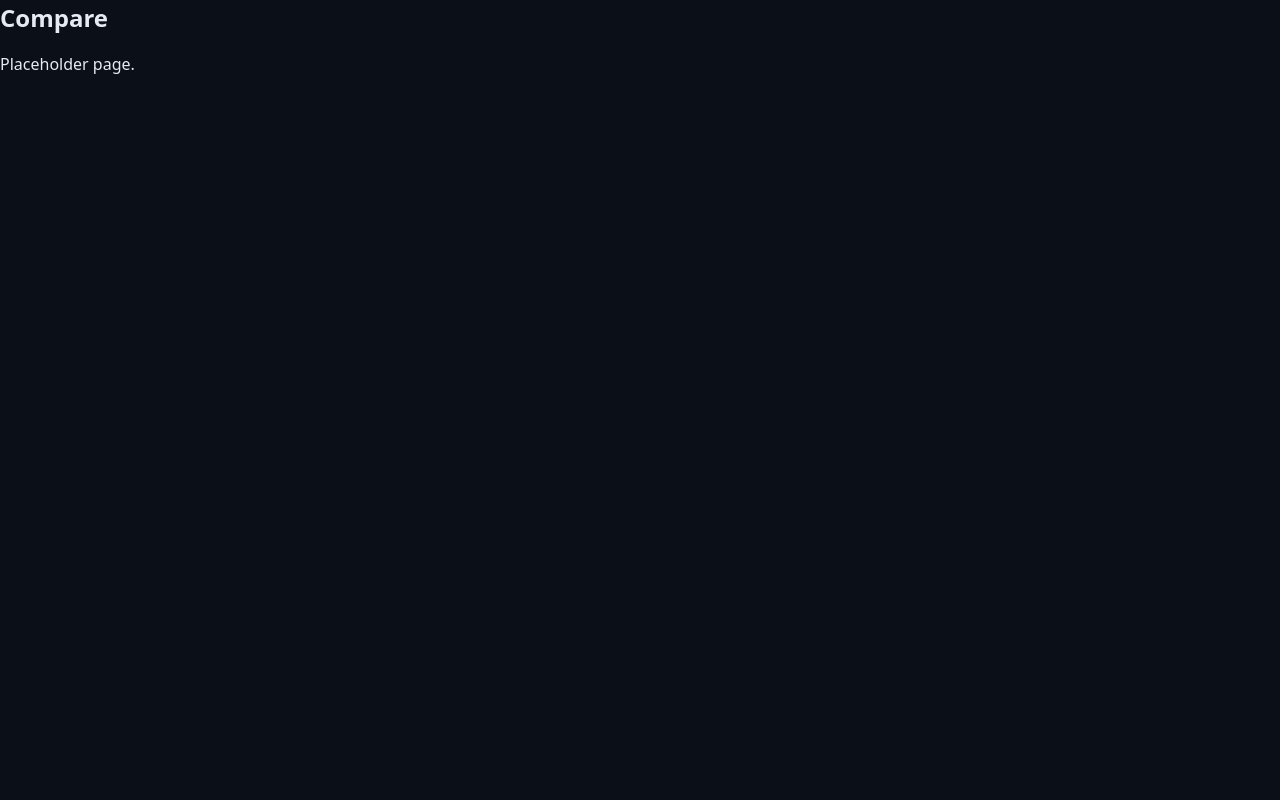
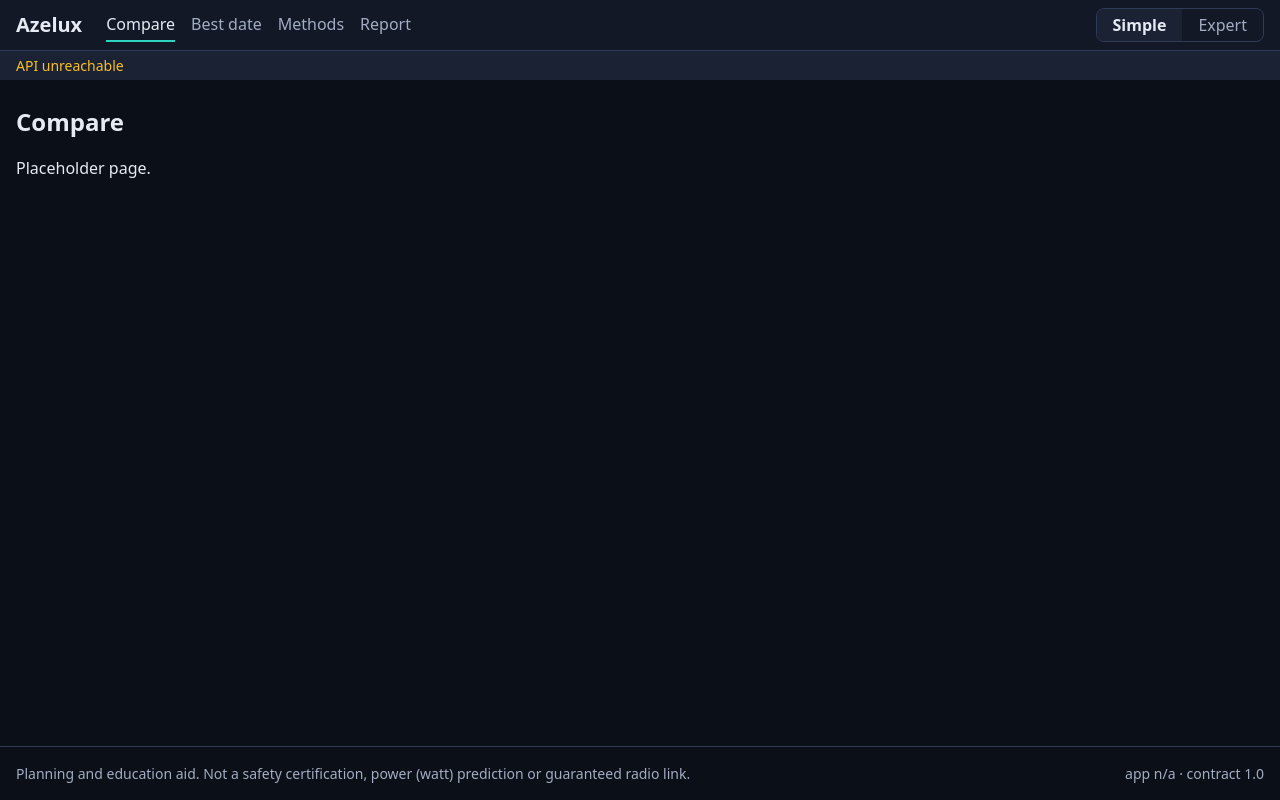
Before and after one commit to Moksh1112/Lunar_Landing_Site_Date_Comparator, a React (Vite) app in the folder frontend/: page / in a window 1280 px wide. Built offline with nearby package versions, Linux system fonts and the light colour scheme; no server answers.

Commit message:
feat(fe): add app shell, synthetic banner and expert toggle (S0.9)

```diff
--- /dev/null
+++ b/frontend/src/app/AppShell.module.css
@@ -0,0 +1,31 @@
+.shell { min-height: 100vh; display: flex; flex-direction: column; }
+.banner {
+  background: var(--color-synthetic-bg);
+  color: var(--color-synthetic);
+  padding: var(--space-2) var(--space-3);
+  display: flex; flex-wrap: wrap; gap: var(--space-2); align-items: center;
+  border-bottom: 1px solid var(--color-synthetic);
+  font-size: var(--text-sm);
+}
+.variant { margin-left: auto; font-size: var(--text-sm); }
+.variant select { background: var(--color-surface); border: 1px solid var(--color-border); border-radius: var(--radius-sm); padding: var(--space-1); }
+.header {
+  display: flex; flex-wrap: wrap; align-items: center; gap: var(--space-4);
+  padding: var(--space-2) var(--space-3);
+  background: var(--color-surface); border-bottom: 1px solid var(--color-border);
+}
+.brand { font-weight: 700; font-size: var(--text-lg); }
+.header nav { display: flex; gap: var(--space-3); flex: 1; flex-wrap: wrap; }
+.link { color: var(--color-text-muted); text-decoration: none; padding: var(--space-1) 0; border-bottom: 2px solid transparent; }
+.link:hover { color: var(--color-text); }
+.link[aria-current="page"] { color: var(--color-text); border-bottom-color: var(--color-a); }
+.toggle { display: inline-flex; border: 1px solid var(--color-border); border-radius: var(--radius-md); overflow: hidden; }
+.toggle button { background: transparent; border: 0; padding: var(--space-1) var(--space-3); cursor: pointer; color: var(--color-text-muted); }
+.toggle button[aria-pressed="true"] { background: var(--color-surface-2); color: var(--color-text); font-weight: 600; }
+.notice { padding: var(--space-1) var(--space-3); font-size: var(--text-sm); color: var(--color-amber); background: var(--color-surface-2); }
+.outlet { flex: 1; padding: var(--space-4) var(--space-3); }
+.footer {
+  display: flex; flex-wrap: wrap; justify-content: space-between; gap: var(--space-2);
+  padding: var(--space-3); border-top: 1px solid var(--color-border);
+  font-size: var(--text-sm); color: var(--color-text-muted);
+}
--- /dev/null
+++ b/frontend/src/app/AppShell.tsx
@@ -0,0 +1,49 @@
+import { NavLink, Outlet } from "react-router";
+import { ExpertToggle } from "./ExpertToggle";
+import { SyntheticBanner, useHealthQuery } from "./SyntheticBanner";
+import { USE_MOCK } from "../api/client";
+import styles from "./AppShell.module.css";
+
+const NAV = [
+  { to: "/", label: "Compare", end: true },
+  { to: "/best-date", label: "Best date" },
+  { to: "/methods", label: "Methods" },
+  { to: "/report", label: "Report" },
+];
+
+export function AppShell() {
+  const health = useHealthQuery();
+  const unreachable = !USE_MOCK && health.isError;
+  return (
+    <div className={styles.shell}>
+      <SyntheticBanner />
+      <header className={styles.header}>
+        <span className={styles.brand}>Azelux</span>
+        <nav aria-label="Main">
+          {NAV.map((n) => (
+            <NavLink key={n.to} to={n.to} end={n.end} className={styles.link}>
+              {n.label}
+            </NavLink>
+          ))}
+        </nav>
+        <ExpertToggle />
+      </header>
+      {unreachable && (
+        <div className={styles.notice} role="status">
+          API unreachable
+        </div>
+      )}
+      <div className={styles.outlet}>
+        <Outlet />
+      </div>
+      <footer className={styles.footer}>
+        <span>
+          Planning and education aid. Not a safety certification, power (watt) prediction or guaranteed radio link.
+        </span>
+        <span>
+          app {health.data?.app_version ?? "n/a"} · contract 1.0
+        </span>
+      </footer>
+    </div>
+  );
+}
--- /dev/null
+++ b/frontend/src/app/ExpertToggle.tsx
@@ -0,0 +1,17 @@
+import { useStore } from "../store";
+import styles from "./AppShell.module.css";
+
+export function ExpertToggle() {
+  const expert = useStore((s) => s.expert);
+  const setExpert = useStore((s) => s.setExpert);
+  return (
+    <div className={styles.toggle} role="group" aria-label="Detail level">
+      <button type="button" aria-pressed={!expert} onClick={() => setExpert(false)}>
+        Simple
+      </button>
+      <button type="button" aria-pressed={expert} onClick={() => setExpert(true)}>
+        Expert
+      </button>
+    </div>
+  );
+}
--- /dev/null
+++ b/frontend/src/app/SyntheticBanner.tsx
@@ -0,0 +1,59 @@
+import { useQuery, useQueryClient } from "@tanstack/react-query";
+import { useSearchParams } from "react-router";
+import { USE_MOCK, getHealth } from "../api/client";
+import styles from "./AppShell.module.css";
+
+export const HEALTH_QUERY_KEY = ["health"] as const;
+
+// Local until hooks.ts (S1.3) provides the shared useHealth.
+export function useHealthQuery() {
+  return useQuery({ queryKey: HEALTH_QUERY_KEY, queryFn: getHealth });
+}
+
+const VARIANTS = ["ok", "empty", "error"] as const;
+
+function VariantSelector() {
+  const [params, setParams] = useSearchParams();
+  const queryClient = useQueryClient();
+  const raw = params.get("mock") ?? "ok";
+  const custom = !VARIANTS.includes(raw as (typeof VARIANTS)[number]);
+  return (
+    <label className={styles.variant}>
+      Mock variant{" "}
+      <select
+        value={custom ? "custom" : raw}
+        onChange={(e) => {
+          const next = new URLSearchParams(params);
+          if (e.target.value === "ok") next.delete("mock");
+          else next.set("mock", e.target.value);
+          setParams(next);
+          void queryClient.invalidateQueries();
+        }}
+      >
+        {VARIANTS.map((v) => (
+          <option key={v} value={v}>
+            {v}
+          </option>
+        ))}
+        {custom && <option value="custom">custom ({raw})</option>}
+      </select>
+    </label>
+  );
+}
+
+export function SyntheticBanner() {
+  const health = useHealthQuery();
+  const backendMock = health.data?.mock === true;
+  if (!USE_MOCK && !backendMock) return null;
+  return (
+    <div className={styles.banner} role="status">
+      <strong>SYNTHETIC DATA</strong>
+      <span>
+        {USE_MOCK
+          ? " - mock transport, fixtures only, not a real result"
+          : " - backend is serving mock data, not a real result"}
+      </span>
+      {USE_MOCK && <VariantSelector />}
+    </div>
+  );
+}
--- /dev/null
+++ b/frontend/src/store.ts
@@ -0,0 +1,12 @@
+import { create } from "zustand";
+
+// Minimal store for S0 (expert flag only). The full store from PLAN.md §3.3 arrives in S1.1.
+type UiState = {
+  expert: boolean;
+  setExpert: (expert: boolean) => void;
+};
+
+export const useStore = create<UiState>((set) => ({
+  expert: false,
+  setExpert: (expert) => set({ expert }),
+}));
```
Also changed, not shown: frontend/src/app/router.tsx (+11 -5 lines), 1 other file (tests, documents, lock files or other folders).
